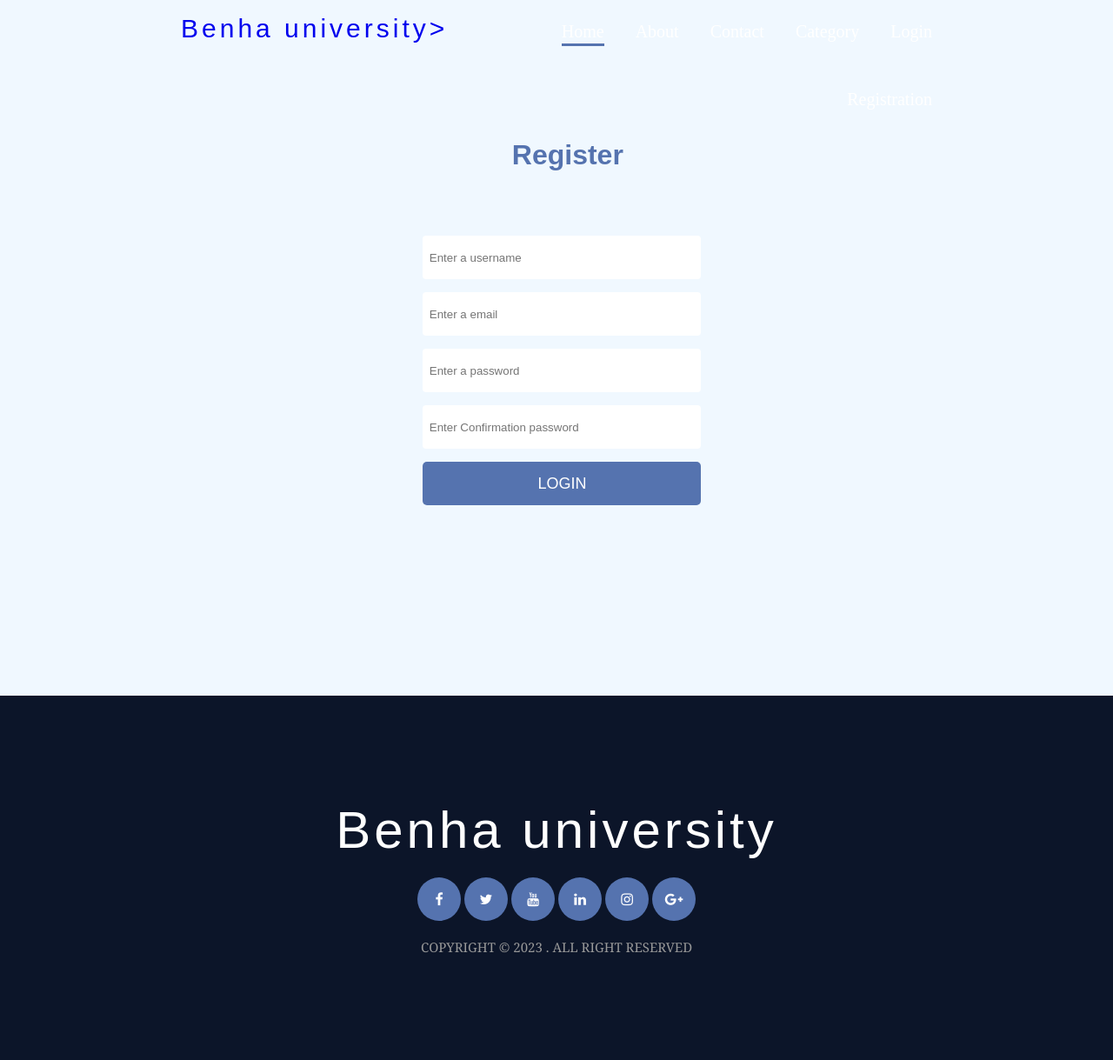
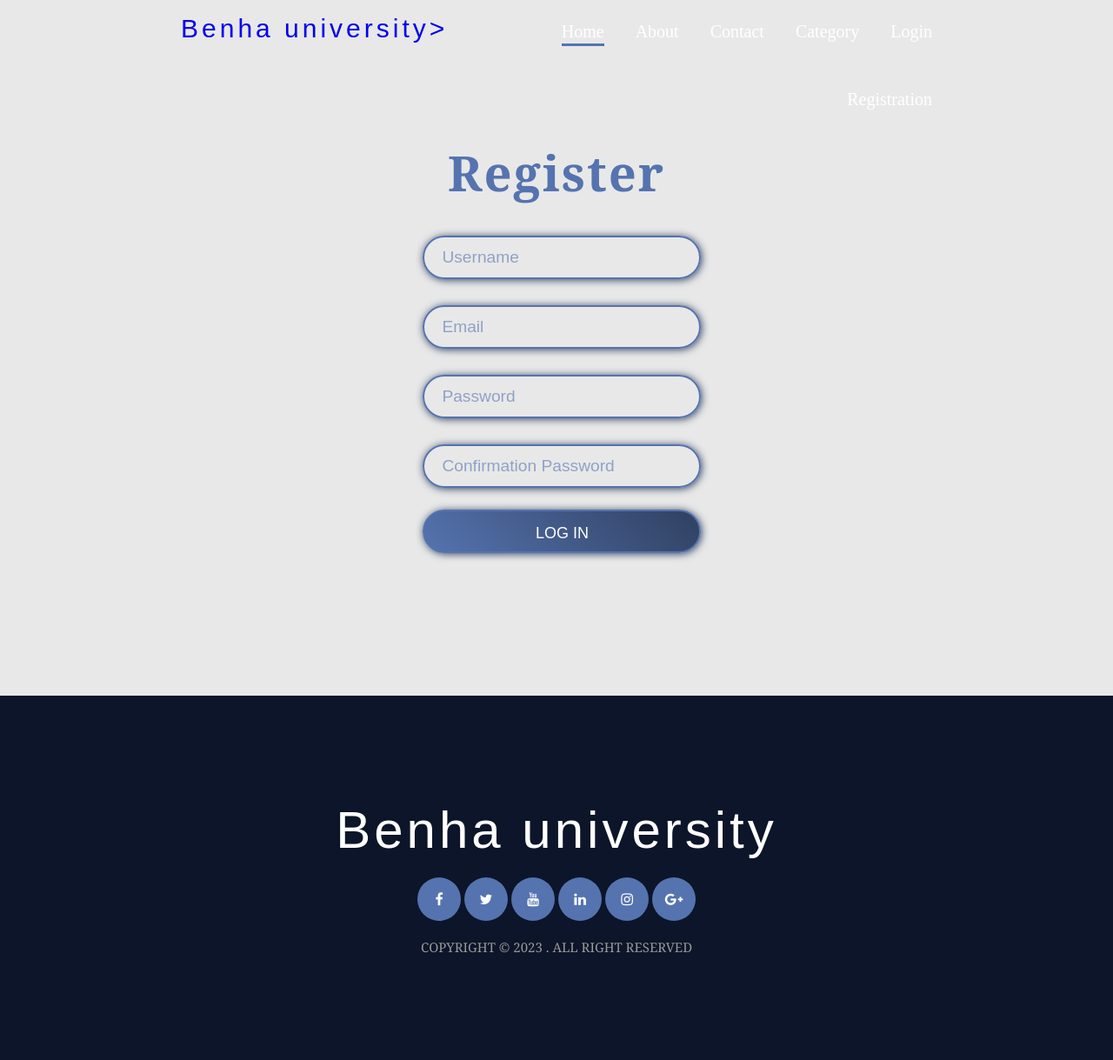
Before and after one commit to HanaNabhan/webproject, a PHP site: page /registeration.php in a window 1280 px wide. Shown: the whole page at 87% size. Run offline with PHP 8.4, Linux system fonts and the light colour scheme; some web fonts are replaced.

Commit message:
Update registeration.php

```diff
--- a/web project/registeration.php
+++ b/web project/registeration.php
@@ -61,40 +61,62 @@ if (isset($_POST['submit'])) {
 
 <head>
     <style>
+
         .login {
             height: 100vh;
             width: 100%;
             /* top: 50%; */
             position: relative;
-            background-color: aliceblue;
+            background-color: #e8e8e8 ;
+            justify-content: center;
+            align-items: center;
+            gap :20px;
+
+            display: flex;
+            flex-direction: column;
+
         }
 
         .login-input {
 
-            display: block;
+
             margin: 15px 0;
             width: 50%;
             height: 50px;
             /* left: 25%; */
-            border-radius: 4px;
-            border:2px;
-
+            border-radius: 40px;
+            border:2px solid #5573af;
+            padding: 12px 20px;
+            box-sizing: border-box;
+            background-color: transparent;
+            font-size: 1.2em;
+            box-shadow: 1px 1px 10px #304161;
+            outline: none;
+            color: #5573af;
         }
-
+        ::placeholder{
+            color:#5573af;
+            opacity: 0.6;
+            text-transform: capitalize;
+        }
         .bord:focus {
             /* border: 2px red solid; */
             /* background-color: #C0C0C0; */
-            border-radius: 3px;
-            color: gray;
+            /* border-radius: px; */
+            color: #5573af;
         }
 
         h1 {
             position: absolute;
             top: 20%;
-            left: 46%;
+            left:  auto;
             text-align: center;
-            font-family: sans-serif;
+            font-family:  Georgia, 'Times New Roman', Times, serif;
             color:#5573af;
+            font-size: 3.5rem;
+            /* box-shadow: 1px 1px 10px #304161; */
+            letter-spacing: 2px;
+
         }
 
         .form-f {
@@ -109,14 +131,14 @@ if (isset($_POST['submit'])) {
 
             min-width: 160px;
             padding: 15px 0;
-            border-radius: 5px;
-            border: 0;
+            border-radius: 40px;
+            /* border: 2px solid #5573af; */
             cursor: pointer;
             font-size: 18px;
             text-transform: capitalize;
             margin: 10px 0;
-            background-color: #5573af;
-            color:white;
+            background: linear-gradient(45deg,#5573af,#304161);
+            color:#fff;
             /* transition: background-color  0.5ms; */
         }
 
@@ -141,14 +163,14 @@ if (isset($_POST['submit'])) {
         <h1 >Register</h1>
         <form action="registeration.php" method="post" class="form-f">
             <!-- <label for="username">UserName</label> -->
-            <input class="login-input bord" name="username" type="text" placeholder="  Enter a username">
+            <input class="login-input bord" name="username" type="text" placeholder="username">
             <div class="error"> <?php echo $err_username; ?></div>
-            <input class="login-input bord" name="email" type="email" placeholder="  Enter a email">
+            <input class="login-input bord" name="email" type="email" placeholder="email">
             <div class="error"> <?php echo $err_email; ?></div>
-            <input class="login-input bord" name="password" type="password" placeholder="  Enter a password">
-            <input class="login-input bord" name="confirmPassword" type="password" placeholder="  Enter Confirmation password">
+            <input class="login-input bord" name="password" type="password" placeholder="password">
+            <input class="login-input bord" name="confirmPassword" type="password" placeholder="Confirmation password">
             <div class="error"> <?php echo $err_pass; ?></div>
-            <input class="login-input send" name="submit" type="submit" value="LOGIN" >
+            <input class="login-input send" name="submit" type="submit" value="LOG IN" >
             <div class="error"> <?php echo $error; ?></div>
         </form>
     </div>
```
